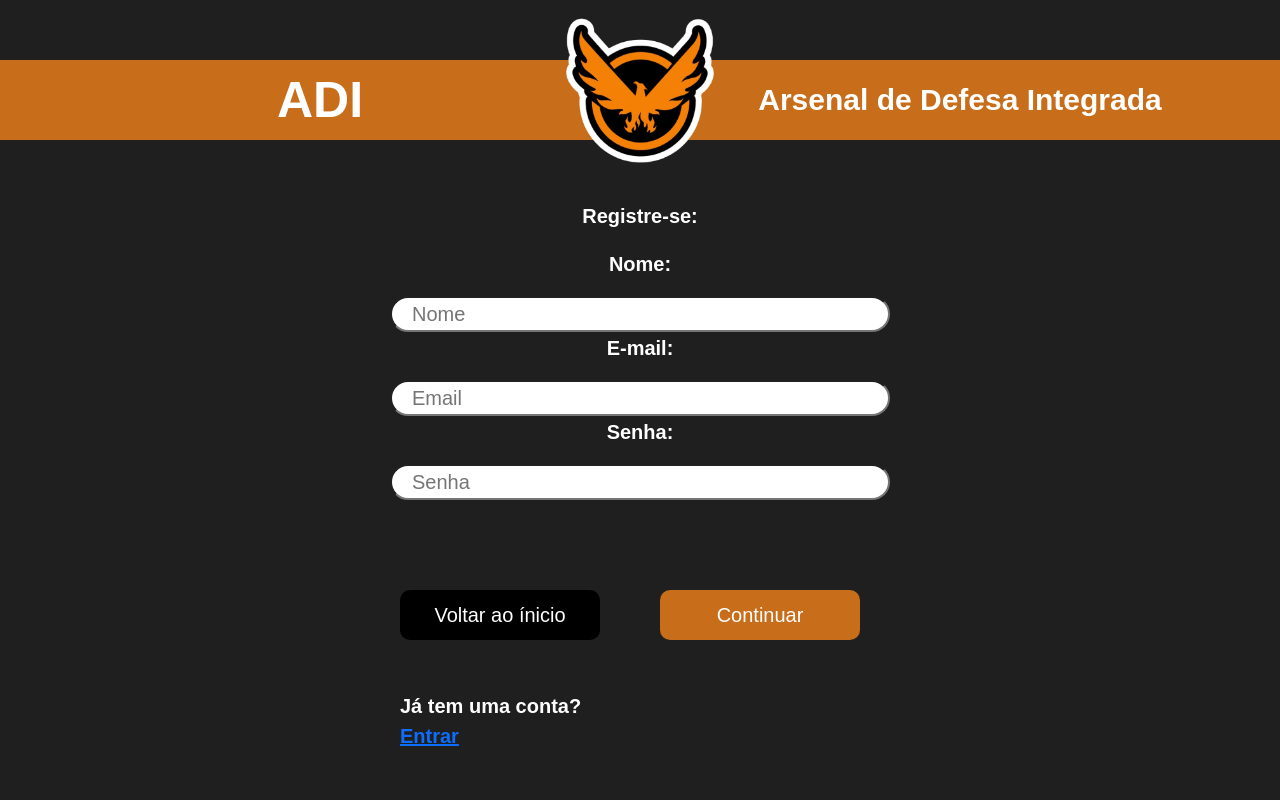
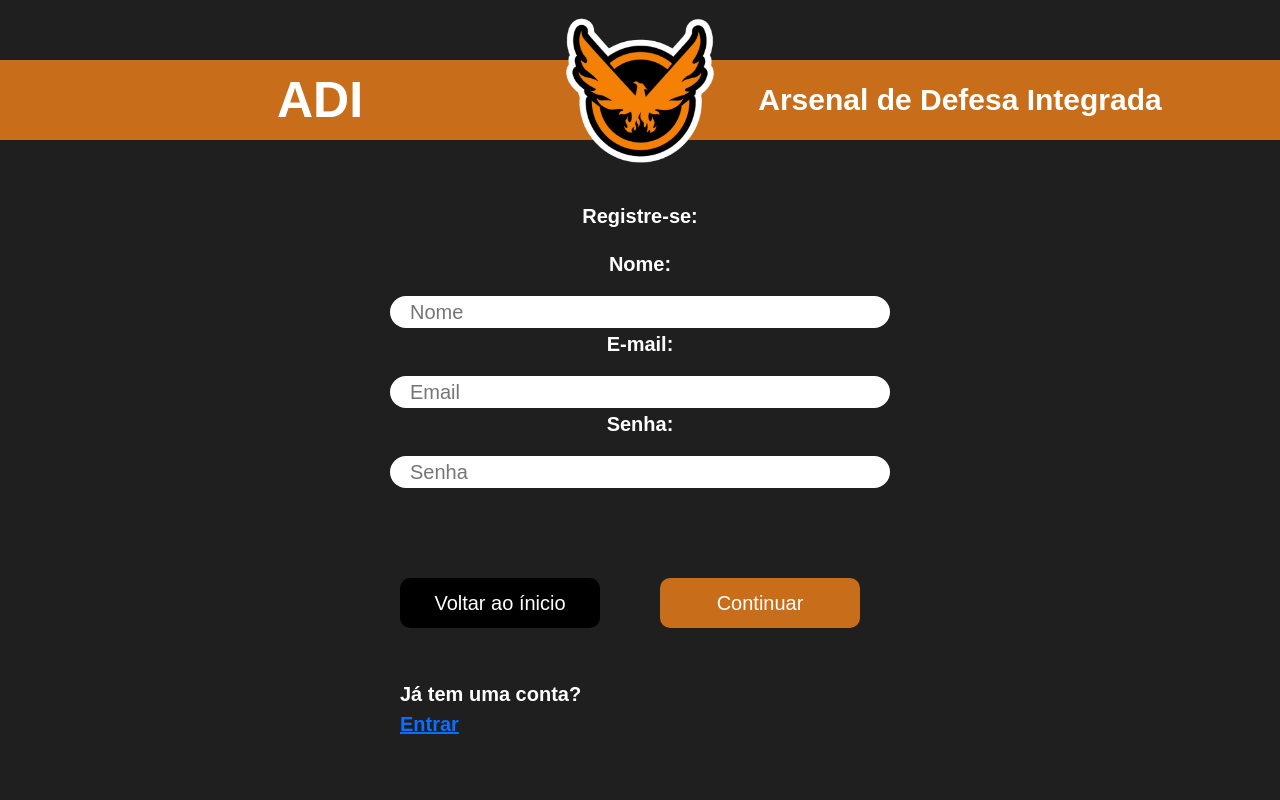
Before and after one commit to RyanSilv257/Arsenal_de_Defesa_Integrada, a React (Create React App) app in the folder site/: page /Registro in a window 1280 px wide. Shown: the top 800 px of the page. Built offline with nearby package versions, Linux system fonts and the light colour scheme.

Commit message:
Update registro.css

```diff
--- a/site/src/styles/registro.css
+++ b/site/src/styles/registro.css
@@ -43,16 +43,19 @@ body{
 .name-inp{
     border-radius: 20px;
     width: 500px;
+    border: black;
 }
 
 .email-inp{
     border-radius: 20px;
     width: 500px;
+    border: black;
 }
 
 .senha-inp{
     border-radius: 20px;
     width: 500px;
+    border: black;
 }
 
 form input {
@@ -115,7 +118,7 @@ form input {
 }
 .form_button2:hover{
     background-color: #efa968;
-    color: #000000;
+    color: black;
 }
 .txt2{
     padding-left: 400px;
```
